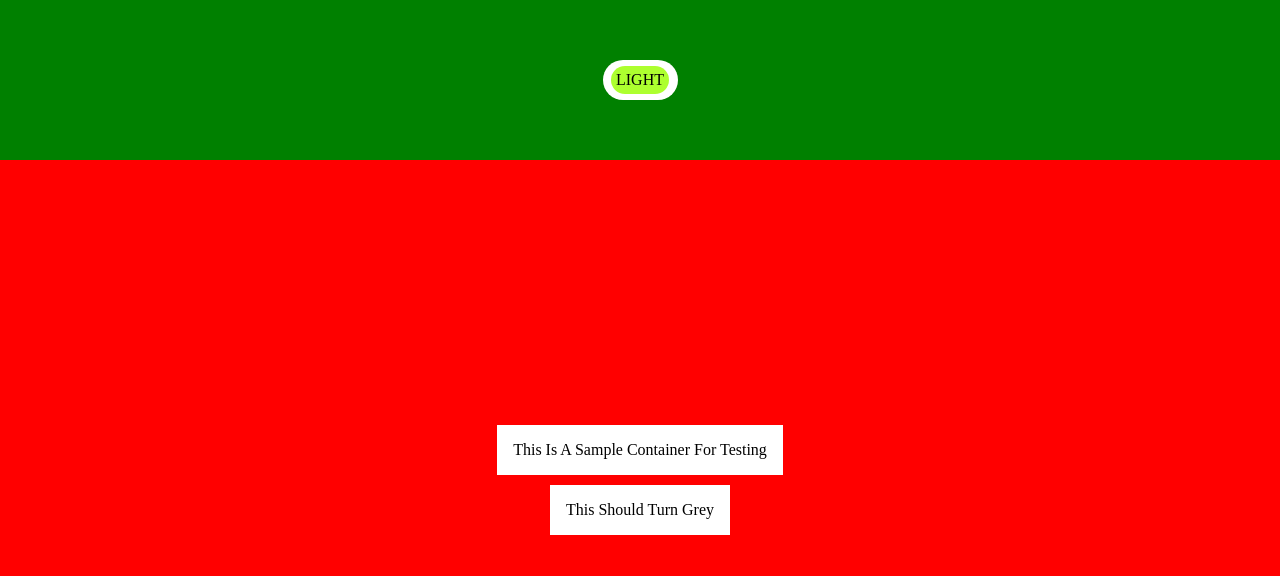
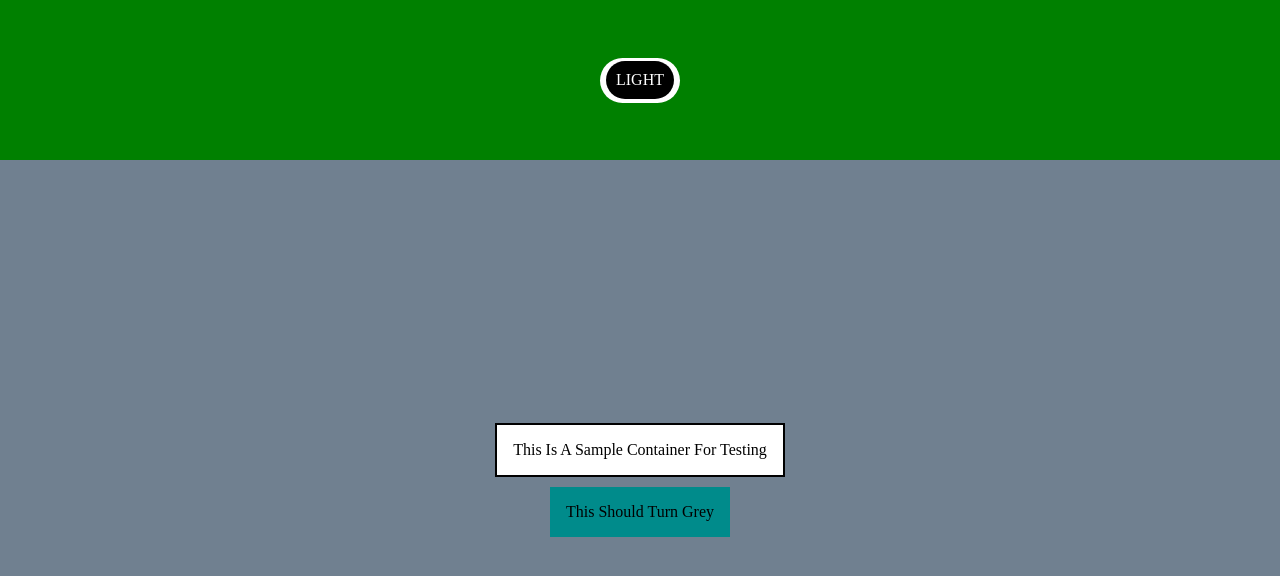
Before and after one commit to ZedanSaheer/dark-mode-app-react, a React (Create React App) app: page / in a window 1280 px wide. Shown: the top 576 px of the page. Built offline with nearby package versions, Linux system fonts and the light colour scheme.

Commit message:
testing the app

```diff
--- a/src/App.css
+++ b/src/App.css
@@ -16,8 +16,8 @@ header{
 }
 .DarkmodeToggle{
     background: white;
-    width: 75px;
-    height: 40px;
+    width: 80px;
+    height: 45px;
     display: flex;
     align-items: center;
     justify-content: center;
@@ -26,7 +26,16 @@ header{
 }
 .DarkmodeSwitch{
     background: greenyellow;
-    padding: 5px;
+    padding: 10px;
+    text-transform: uppercase;
+    display: flex;
+    align-items: center;
+    border-radius: 30px;
+}
+.DarkmodeSwitchRed{
+    background: black;
+    color: white;
+    padding: 10px;
     text-transform: uppercase;
     display: flex;
     align-items: center;
@@ -34,7 +43,7 @@ header{
 }
 main{
     flex:0.8;
-    background: red;
+    background: slategray;
     display: flex;
     flex-direction: column;
     justify-content: center;
@@ -43,9 +52,11 @@ main{
 
 main > p:first-child{
     margin-bottom: 10px;
+    border: 2px solid black;
+    background-color: white;
 }
 p{
-    background-color: white;
+    background-color: darkcyan;
     padding: 1rem;
     text-transform: capitalize;
 }
@@ -58,3 +69,6 @@ p{
 .activeBg{
     background: limegreen;
 }
+.activeMain{
+    background: Black;
+}
--- a/src/App.js
+++ b/src/App.js
@@ -16,12 +16,12 @@ function App() {
       {  toggle ? ( <div className="DarkmodeSwitch">
             Dark
           </div>) :
-         ( <div className="DarkmodeSwitch">
+         ( <div className="DarkmodeSwitchRed">
             light
           </div>)}
         </div>
       </header>
-      <main>
+      <main className={toggle && "activeMain"}>
         <p>This is a sample container for testing</p>
         <p className={toggle && "active"}>This should turn grey</p>
       </main>
```
Also changed, not shown: 1 other file (tests, documents, lock files or other folders).
